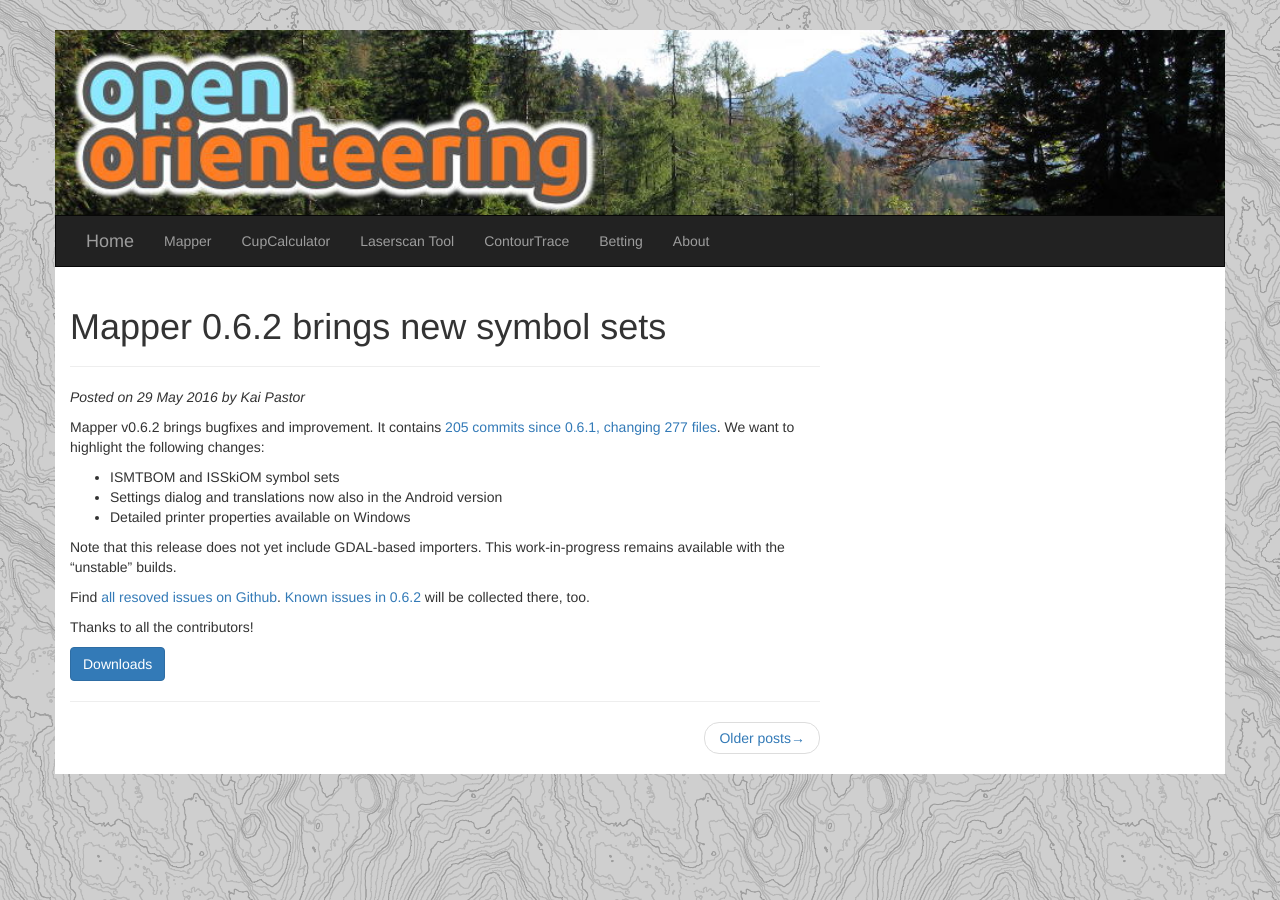
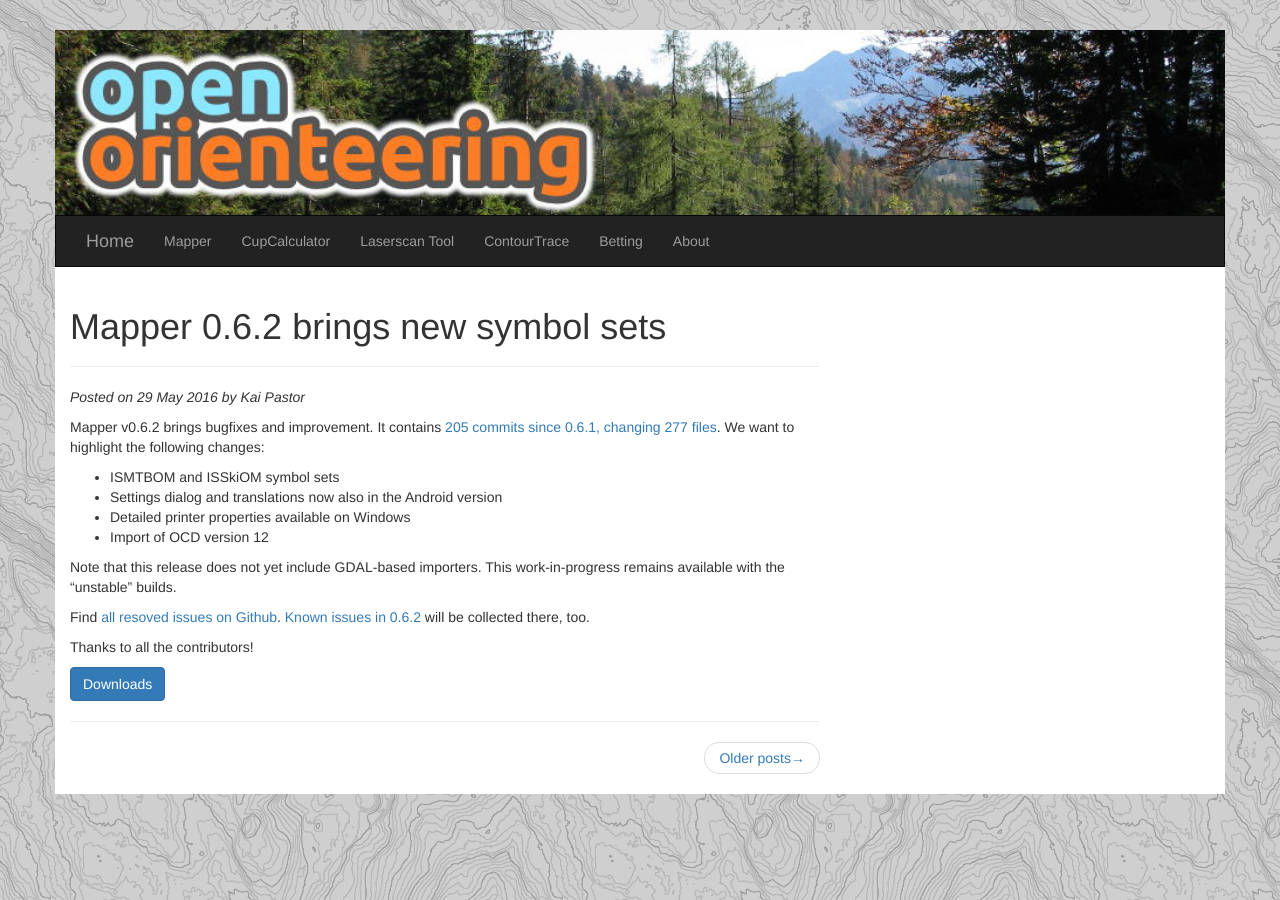
Before and after one commit to OpenOrienteering/OpenOrienteering.github.io, a Jekyll site: the page built from _posts/2016-05-29-mapper-0.6.2-released.md, in a window 1280 px wide. Built offline with Jekyll 4.4.1, drawn with Linux system fonts in a browser that asks for light colours.

Commit message:
Update 2016-05-29-mapper-0.6.2-released.md

```diff
--- a/_posts/2016-05-29-mapper-0.6.2-released.md
+++ b/_posts/2016-05-29-mapper-0.6.2-released.md
@@ -12,6 +12,7 @@ Mapper v0.6.2 brings bugfixes and improvement. It contains [205 commits since 0.
  - ISMTBOM and ISSkiOM symbol sets
  - Settings dialog and translations now also in the Android version
  - Detailed printer properties available on Windows
+ - Import of OCD version 12
 
 Note that this release does not yet include GDAL-based importers. This work-in-progress remains available with the "unstable" builds.
 
```
